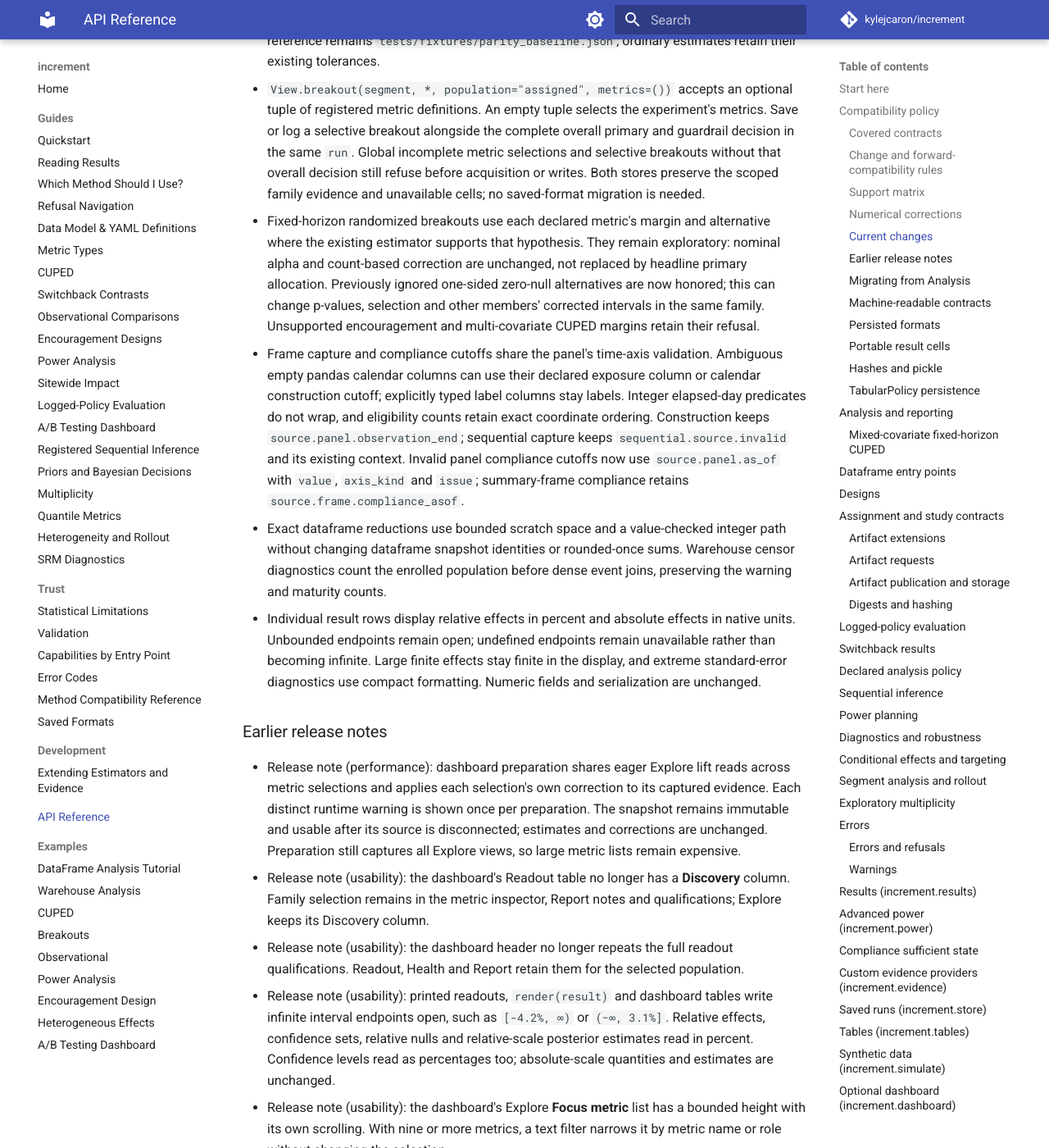
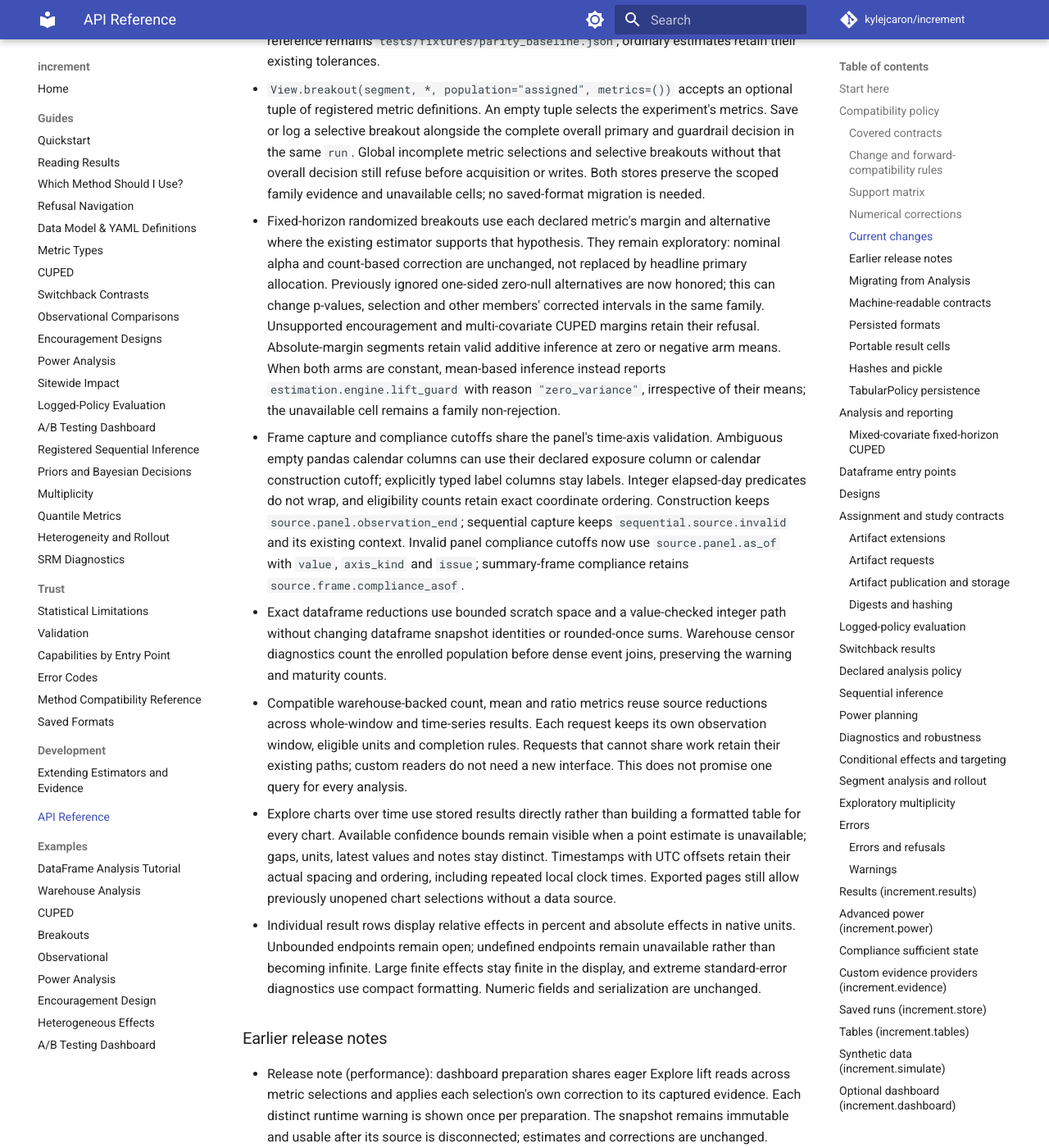
Before and after one commit to kylejcaron/increment, an MkDocs documentation site: the page built from docs/api.md, in a window 1280 px wide and 1400 px high, scrolled down 3830 px. Shown: the whole window at 82% size. Built offline with MkDocs 1.6.1 and Material for MkDocs 9.7.7, drawn with Linux system fonts in a browser that asks for light colours; comment, search, counter and statistics services are not loaded; some of the changed text lies outside the part shown.

Commit message:
Align unavailable-result contracts and refusal coverage

```diff
--- a/docs/api.md
+++ b/docs/api.md
@@ -147,6 +147,10 @@
   zero-null alternatives are now honored; this can change p-values, selection
   and other members' corrected intervals in the same family. Unsupported
   encouragement and multi-covariate CUPED margins retain their refusal.
+  Absolute-margin segments retain valid additive inference at zero or negative
+  arm means. When both arms are constant, mean-based inference instead reports
+  `estimation.engine.lift_guard` with reason `"zero_variance"`, irrespective of
+  their means; the unavailable cell remains a family non-rejection.
 - Frame capture and compliance cutoffs share the panel's time-axis validation.
   Ambiguous empty pandas calendar columns can use their declared exposure
   column or calendar construction cutoff; explicitly typed label columns stay
@@ -160,6 +164,17 @@
   integer path without changing dataframe snapshot identities or rounded-once
   sums. Warehouse censor diagnostics count the enrolled population before dense
   event joins, preserving the warning and maturity counts.
+- Compatible warehouse-backed count, mean and ratio metrics reuse source
+  reductions across whole-window and time-series results. Each request keeps
+  its own observation window, eligible units and completion rules. Requests
+  that cannot share work retain their existing paths; custom readers do not
+  need a new interface. This does not promise one query for every analysis.
+- Explore charts over time use stored results directly rather than building a
+  formatted table for every chart. Available confidence bounds remain visible
+  when a point estimate is unavailable; gaps, units, latest values and notes
+  stay distinct. Timestamps with UTC offsets retain their actual spacing and
+  ordering, including repeated local clock times. Exported pages still allow
+  previously unopened chart selections without a data source.
 - Individual result rows display relative effects in percent and absolute
   effects in native units. Unbounded endpoints remain open; undefined endpoints
   remain unavailable rather than becoming infinite. Large finite effects stay
@@ -725,22 +740,23 @@
   (`"nonpositive_arm_mean"`). With no declared margin, `p_value()`,
   `stat_sig()` and family selection read the additive difference against
   zero; a declared relative margin stays a non-rejection with p-value 1. A
-  constant arm's interval is the other arm's one-sample t. When both arms are
-  constant at positive means, the cell still fails with
-  `estimation.engine.lift_guard`; at a zero or negative mean it keeps its
-  unbounded additive row as before. A ratio metric whose denominator mean is
+  constant arm's interval is the other arm's one-sample t when that arm varies.
+  When both arms are constant, the cell fails with `estimation.engine.lift_guard`
+  and reason `"zero_variance"`, whether the means are positive, zero or negative.
+  A ratio metric whose denominator mean is
   too noisy in either arm (relative standard error above 0.15, where the
   `ratio_denominator_precision` note applies; on a scalar CUPED row, the
   CUPED-adjusted denominator mean) still fails with these guards.
   With such a denominator, a ratio row with a zero or negative numerator mean,
   which kept an additive row, now fails the same way (`reason`
   `"non_positive_mean"`): its additive difference shares that denominator. A
-  declared prior no longer turns a non-positive-mean decision row into that
-  failure: the row keeps its sampling interval, p-value and verdict and marks
-  only its posterior unavailable (`posterior_reason_code`
-  `"estimation.engine.lift_guard"`). Breakout and daily cells that these
-  guards excluded as `zero_variance` or `extreme_ratio` are now live rows.
-  Migration: where code expected these cells to fail, read
+  declared prior no longer turns an otherwise estimable non-positive-mean
+  decision row into that failure: the row keeps its sampling interval, p-value
+  and verdict and marks only its posterior unavailable (`posterior_reason_code`
+  `"estimation.engine.lift_guard"`). Breakout and daily cells previously excluded
+  as `zero_variance` or `extreme_ratio` can retain additive inference when the
+  combined uncertainty is positive; both-constant cells remain unavailable.
+  Migration: where an additive row is present, read
   `relative_unavailable_reason` and the `abs_*` fields; the row's note names
   the condition. Where code read a noisy-denominator ratio's
   `"nonpositive_arm_mean"` row, handle the `estimation.engine.lift_guard`
```
Also changed, not shown: docs/guides/reading-results.md (+8 -7 lines), docs/limitations.md (+5 -5 lines), 2 other files.
